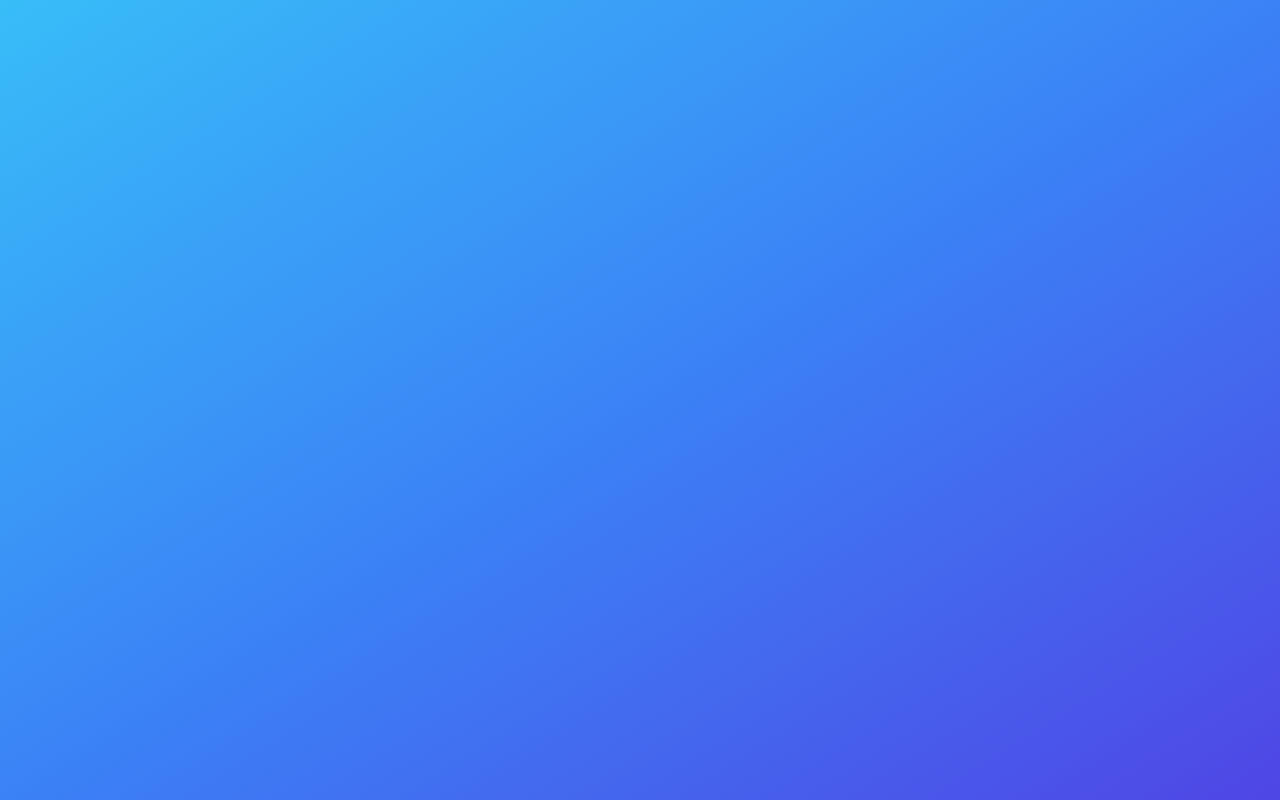
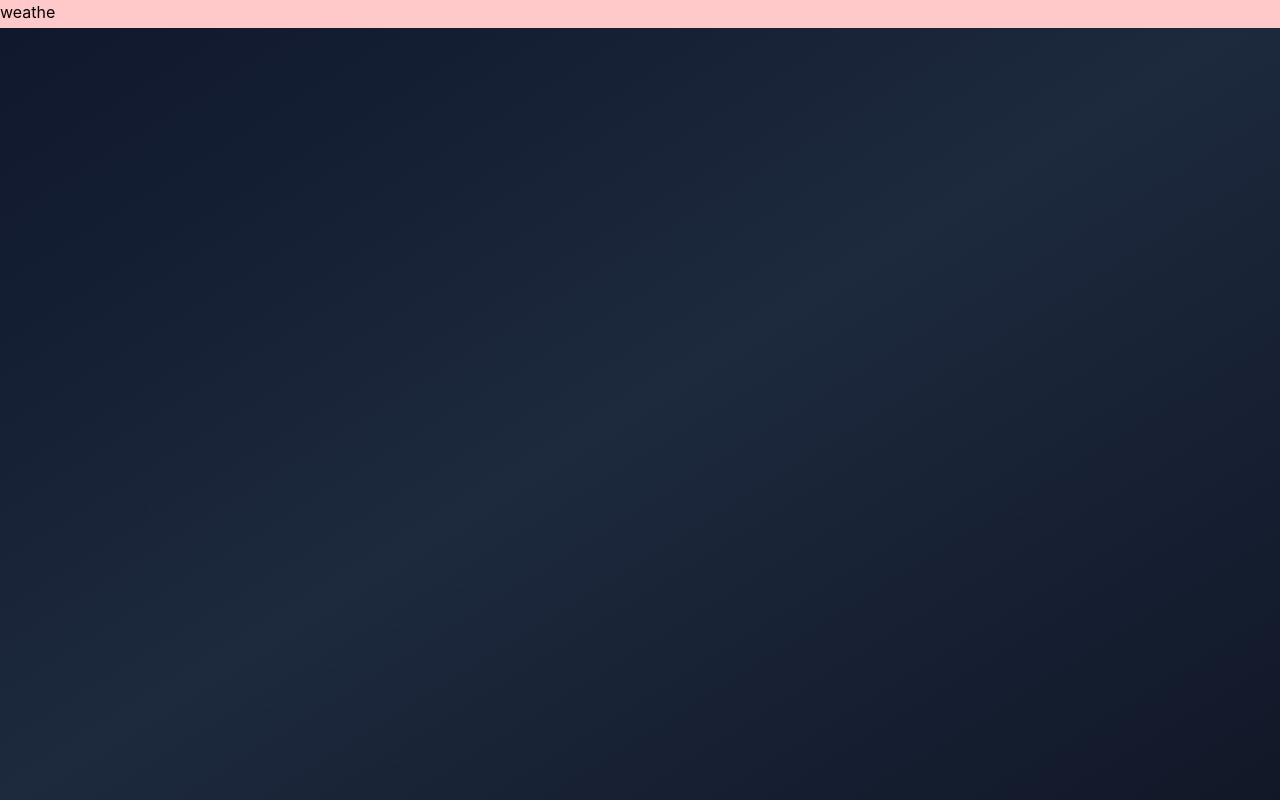
Before and after one commit to vaibhavjangam001-sys/weather-app-react, a React (Vite) app: page / in a window 1280 px wide. Built offline with nearby package versions, Linux system fonts and the light colour scheme.

Commit message:
fix rendering problem

```diff
--- a/src/App.jsx
+++ b/src/App.jsx
@@ -2,7 +2,7 @@ import Navbar from "./components/Navbar";
 
 function App() {
   return (
-    <div className="min-h-screen w-full">
+    <div className="min-h-screen w-full bg-gradient-to-br from-slate-900 via-slate-800 to-gray-900">
       <Navbar />
     </div>
   );
--- a/src/components/NavBar.jsx
+++ b/src/components/NavBar.jsx
@@ -1,9 +1,9 @@
-function Navbar() {
+
+
+const Navbar = () => {
   return (
-   <nav className="">
-
-   </nav>
-  );
+    <div className="bg-red-200 h-7 ">weathe</div>
+  )
 }
 
 export default Navbar;
--- a/src/index.css
+++ b/src/index.css
@@ -9,6 +9,5 @@
 body {
     min-height: 100vh;
     width: 100vw;
-    background: linear-gradient(to bottom right, #38bdf8,#3b82f6,#4f46e5);
     cursor:default;
 }
```
